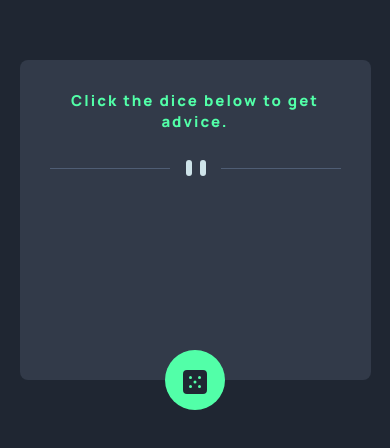
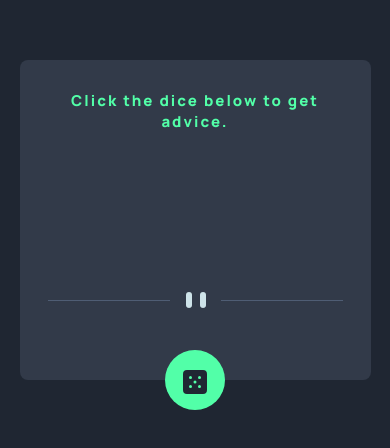
Before and after one commit to wilsonsiaw/advice_generator_app, a React (Vite) app: page / in a window 390 px wide. Shown: the part 202-650 px from the top of the page. Built offline with nearby package versions, Linux system fonts and the light colour scheme.

Commit message:
🌈 style(Application): Position divider
Set the postion for the divider pattern in mobile, tablet and desktop

```diff
--- a/src/index.css
+++ b/src/index.css
@@ -42,17 +42,24 @@
         font-weight: 800;
         margin: 0 auto;
         width: 95%;
+        height: fit-content;
         text-align: center;
         color: hsl(193, 38%, 86%);
         margin-top: 5%;
     }
 
     .pattern-divider {
-        margin-top: 9%;
+        /* margin-top: 9%; */
+        width: 300px;
         background-image: url("../public/images/pattern-divider-mobile.svg");
         background-repeat: no-repeat;
         background-position: center;
         height: 20px;
+
+        position: absolute;
+        top: 75%;
+        left: 50%;
+        transform: translate(-50%, -50%);
     }
 
     .dice-container {
@@ -125,11 +132,16 @@
     }
 
     .pattern-divider {
-        margin-top: 4%;
-        background-image: url("../public/images/pattern-divider-mobile.svg");
+        width: 500px;
+        background-image: url("../public/images/pattern-divider-desktop.svg");
         background-repeat: no-repeat;
         background-position: center;
         height: 20px;
+
+        position: absolute;
+        top: 76%;
+        left: 50%;
+        transform: translate(-50%, -50%);
     }
 
     .dice-container {
@@ -202,11 +214,16 @@
     }
 
     .pattern-divider {
-        margin-top: 5%;
+        width: 500px;
         background-image: url("../public/images/pattern-divider-desktop.svg");
         background-repeat: no-repeat;
         background-position: center;
         height: 20px;
+
+        position: absolute;
+        top: 73%;
+        left: 50%;
+        transform: translate(-50%, -50%);
     }
 
     .dice-container {
```
